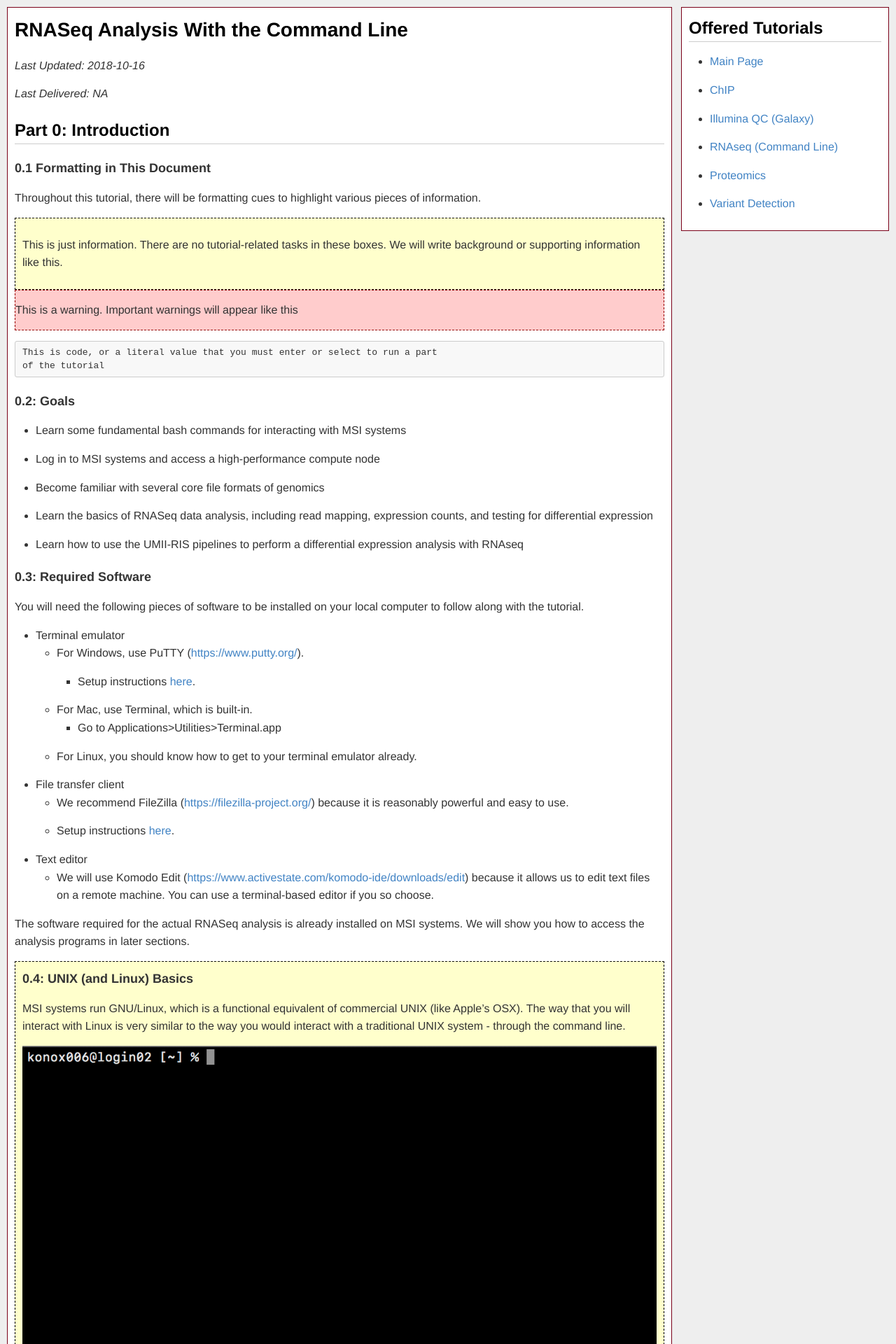
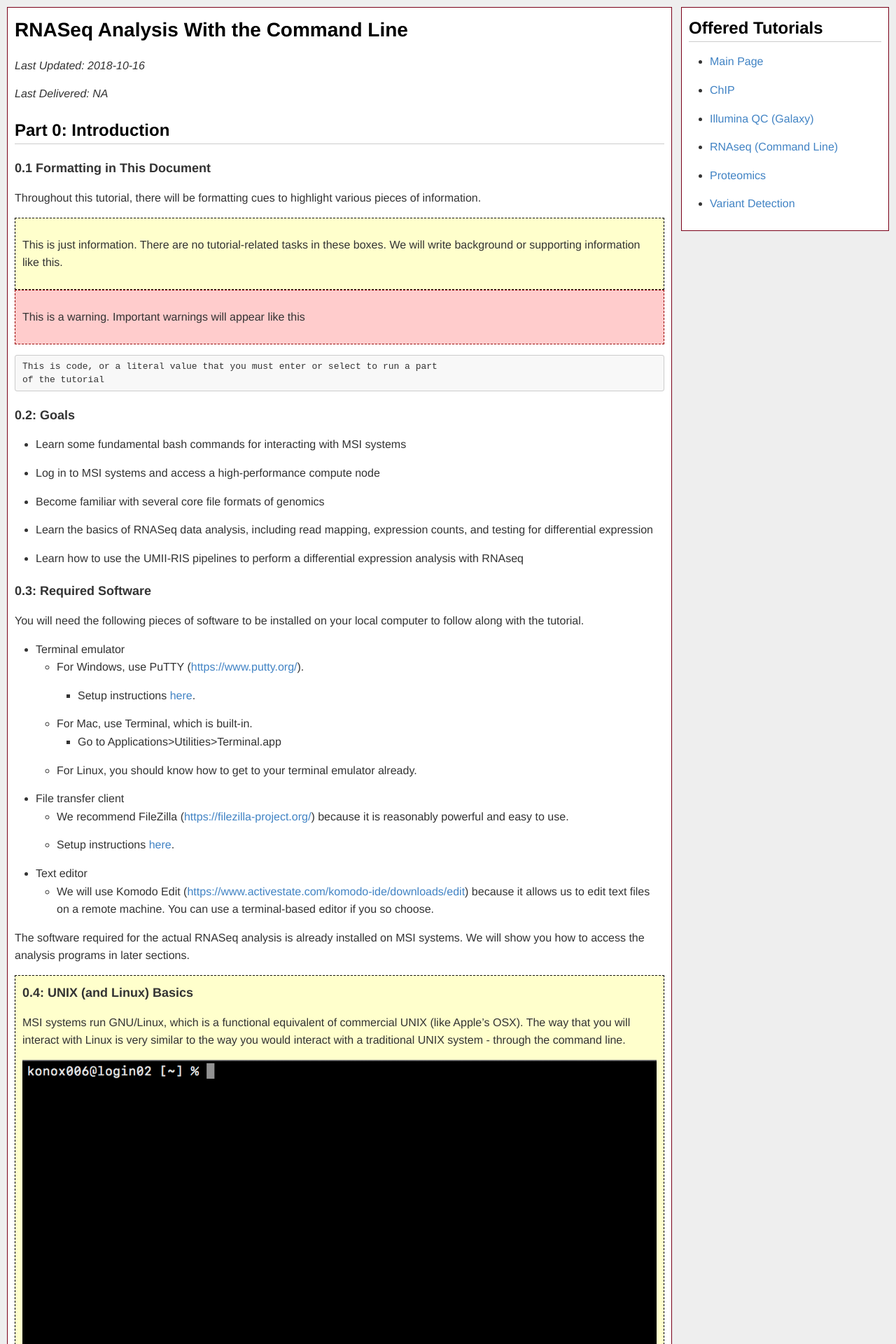
Before and after one commit to msi-ris/Tutorials, a Jekyll site: the page built from rnaseq_cmd.md, in a window 1280 px wide. Shown: the top 1920 px of the page at 70% size. Built offline with Jekyll 4.4.1, drawn with Linux system fonts in a browser that asks for light colours.

Commit message:
fix typo in css

```diff
--- a/css/main.css
+++ b/css/main.css
@@ -48,5 +48,5 @@ div.info {
 div.warn {
     border:1px dashed #900;
     background-color:#ffcccc;
-    padding:10;px;
+    padding:10px;
 }
```
